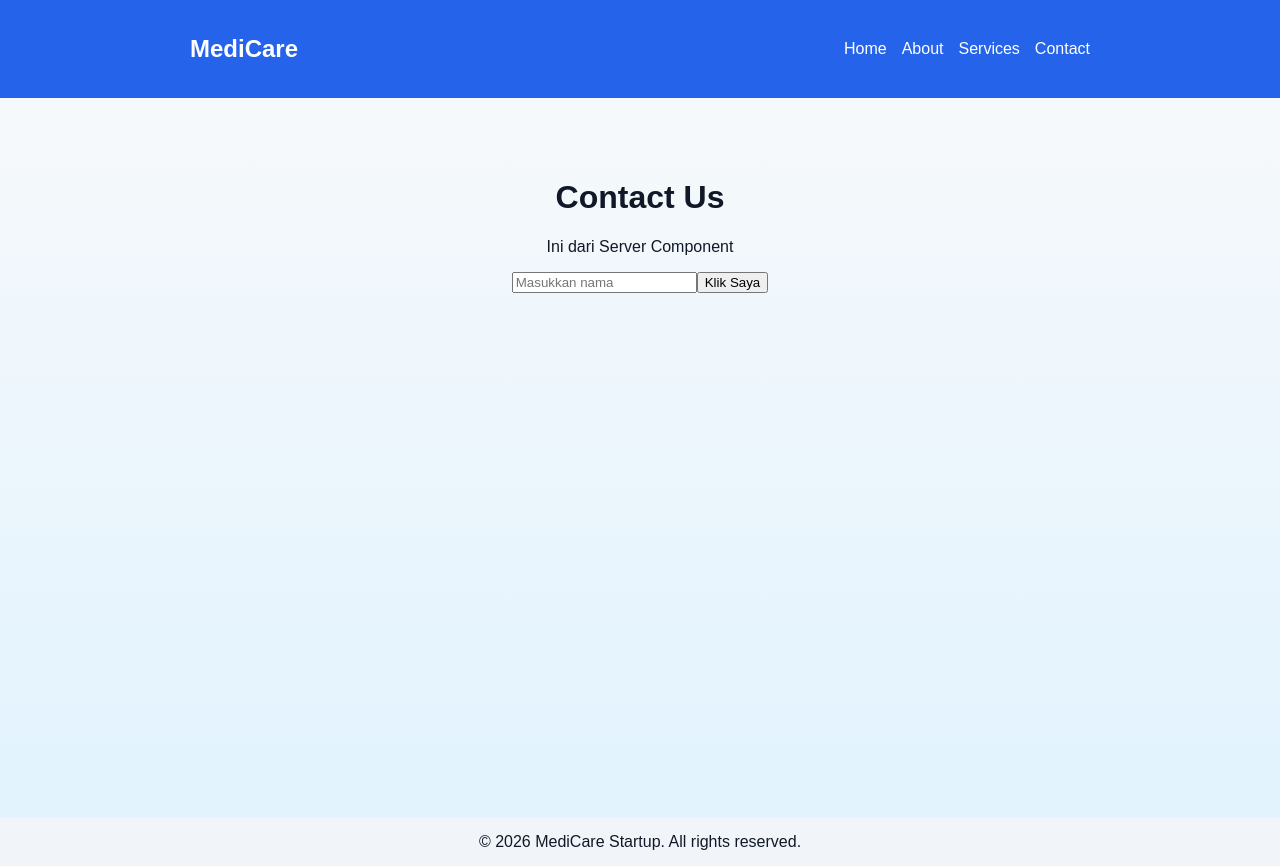
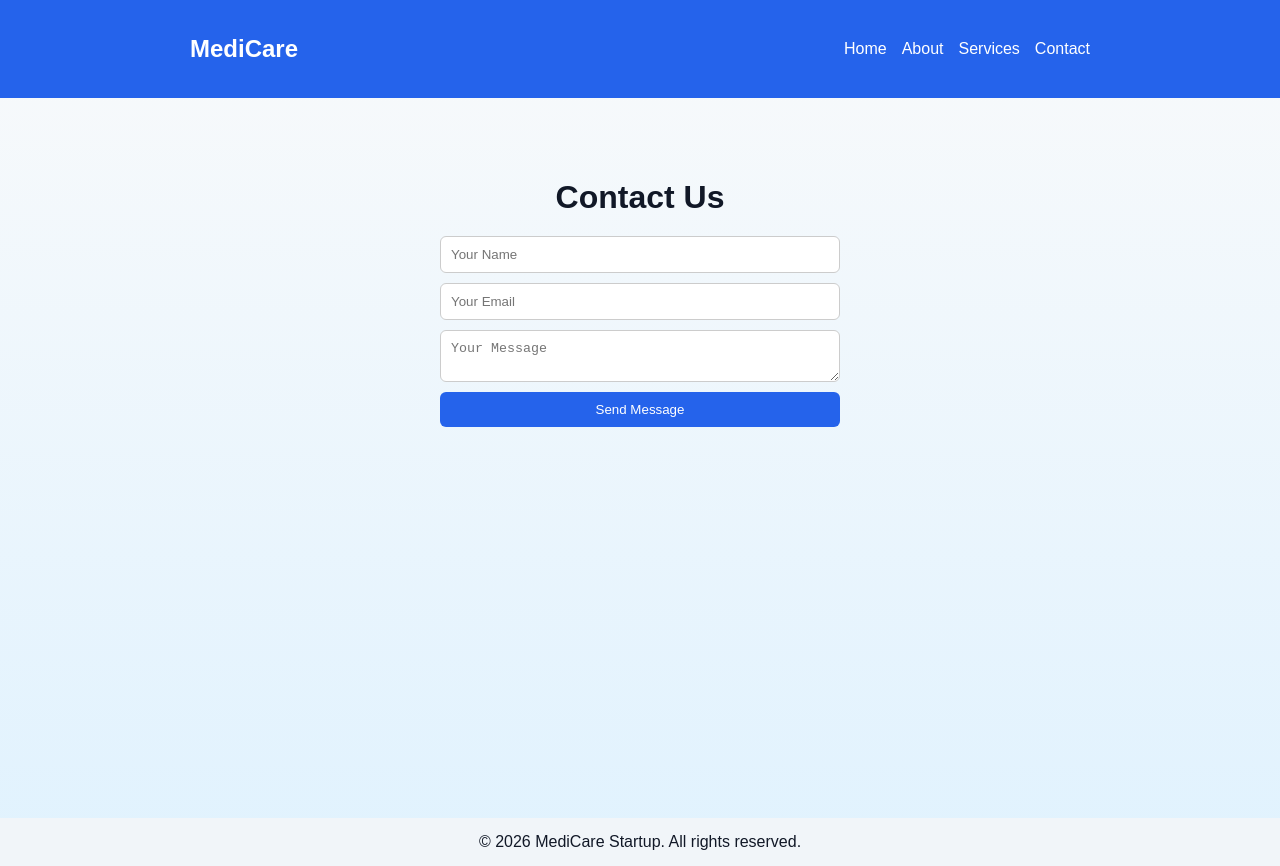
Before and after one commit to Roootsa/healthcare-company-profile, a Next.js app: page /contact in a window 1280 px wide. Built offline with nearby package versions, Linux system fonts and the light colour scheme.

Commit message:
Update page.tsx

```diff
--- a/app/contact/page.tsx
+++ b/app/contact/page.tsx
@@ -1,13 +1,64 @@
-import ContactForm from "../components/ContactForm";
-import ServerInfo from "../components/ServerInfo";
+"use client";
 
-export default function ContactPage() {
+import { useState } from "react";
+
+export default function Contact() {
+  const [name, setName] = useState("");
+
+  const handleSubmit = (e: React.FormEvent) => {
+    e.preventDefault();
+    alert(`Thank you, ${name}!`);
+  };
+
   return (
     <main>
-      <h1>Contact Us</h1>
+      <h1 style={{ fontSize: "32px", marginBottom: "20px" }}>
+        Contact Us
+      </h1>
 
-      <ServerInfo />
-      <ContactForm />
+      <form
+        onSubmit={handleSubmit}
+        style={{
+          maxWidth: "400px",
+          margin: "auto",
+          display: "flex",
+          flexDirection: "column",
+          gap: "10px",
+        }}
+      >
+        <input
+          type="text"
+          placeholder="Your Name"
+          value={name}
+          onChange={(e) => setName(e.target.value)}
+          style={{ padding: "10px", borderRadius: "6px", border: "1px solid #ccc" }}
+        />
+
+        <input
+          type="email"
+          placeholder="Your Email"
+          style={{ padding: "10px", borderRadius: "6px", border: "1px solid #ccc" }}
+        />
+
+        <textarea
+          placeholder="Your Message"
+          style={{ padding: "10px", borderRadius: "6px", border: "1px solid #ccc" }}
+        />
+
+        <button
+          type="submit"
+          style={{
+            background: "#2563eb",
+            color: "white",
+            padding: "10px",
+            border: "none",
+            borderRadius: "6px",
+            cursor: "pointer",
+          }}
+        >
+          Send Message
+        </button>
+      </form>
     </main>
   );
 }
```
